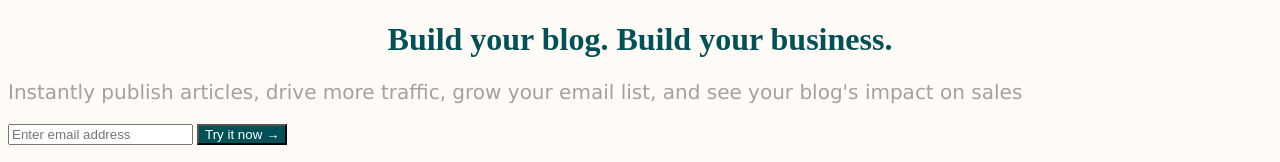
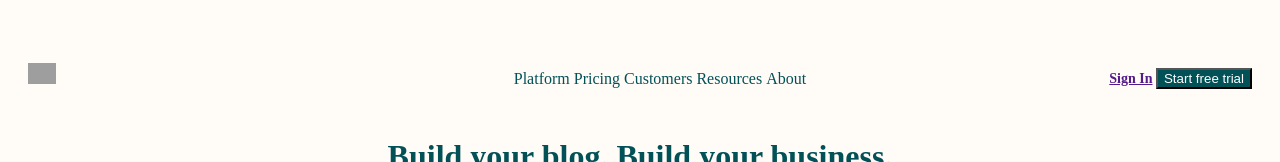
Before and after one commit to wayusei/faseUno, a plain HTML site: page index.html in a window 1280 px wide. Shown: the top 162 px of the page. Drawn offline with Linux system fonts and the light colour scheme; grey boxes are pictures that could not be loaded.

Commit message:
reto 1, sesion 2

```diff
--- a/index.html
+++ b/index.html
@@ -7,6 +7,27 @@
 </head>
 
 <body>
+    <header class="header">
+        <!-- Regresar página -->
+        <a href="/" class="logo">
+            <img src="https://getmatcha.com/wp-content/uploads/2020/01/Icon-green.png" alt="Matcha">
+        </a>
+        <!-- Menù-->
+        <nav class="navbar">
+            <ul>
+            <li>Platform</li>
+            <li>Pricing</li>
+            <li>Customers</li>
+            <li>Resources</li>
+            <li>About</li>
+            </ul>
+        </nav>
+        <!-- Acciones -->
+        <div class="actions">
+            <a href="">Sign In</a>
+            <button>Start free trial</button>
+        </div>
+    </header>
     <h1>Build your blog. Build your business.</h1>
     <p>Instantly publish articles, drive more traffic,
         grow your email list, and see your blog's impact on sales</p>
--- a/styles.css
+++ b/styles.css
@@ -16,3 +16,44 @@ button {
     color: #fff;
     background-color: #025157;
 }
+
+.header {
+    margin-top: 40px;
+    margin-left: 20px;
+    margin-right: 20px;
+    font-size: 0;
+}
+
+li {
+    display: inline;
+}
+
+.header > * {
+    display: inline-block;
+    font-size: 16px;
+    line-height: 45px;
+    height: 100%;
+    vertical-align: middle;
+}
+
+.logo {
+    width: 15%;
+}
+
+.logo > img {
+    width: 15%;
+}
+
+.navbar {
+    width: 70%;
+    text-align: center;
+    color: #025157;
+    font-weight: 500;
+}
+
+.actions {
+    width: 15%;
+    text-align: right;
+    font-size: 14px;
+    font-weight: 600;
+}
```
